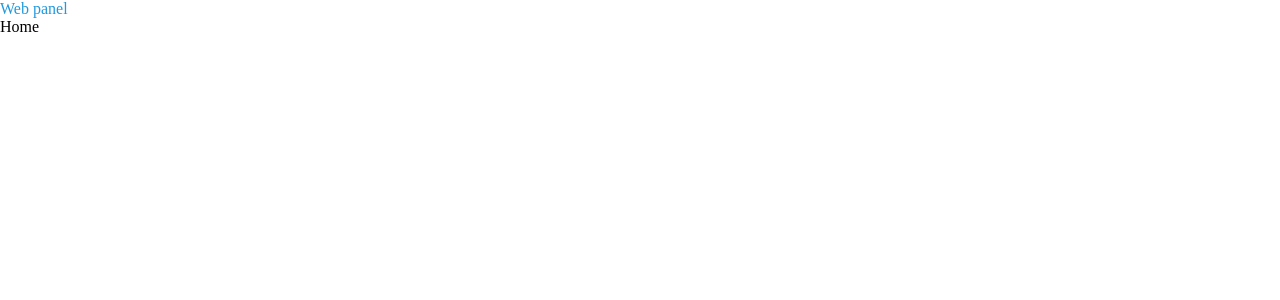
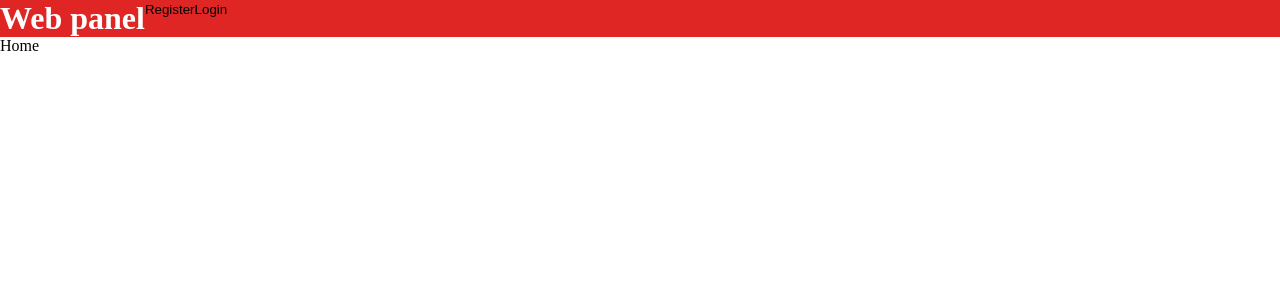
Before and after one commit to Roshanbhuvad/User-login-Registration-, a React (Create React App) app in the folder front/: page / in a window 1280 px wide. Shown: the top 300 px of the page. Built offline with nearby package versions, Linux system fonts and the light colour scheme.

Commit message:
Working on register and login page

```diff
--- /dev/null
+++ b/front/src/components/auth/AuthOptions.js
@@ -0,0 +1,17 @@
+import React from "react"
+import {useHistory} from "react-router-dom";
+
+export default function AuthOptions() {
+	const history = useHistory();
+
+	const register = () => history.push("/register");
+	const login = () => history.push("/login");
+
+	return (
+		<div>
+			<button onClick={register}>Register</button>
+			<button onClick={login}>Login</button>
+		</div>
+
+		)
+}
--- a/front/src/components/layout/Header.js
+++ b/front/src/components/layout/Header.js
@@ -1,11 +1,12 @@
 import React from "react";
 import {Link} from "react-router-dom";
-
+import AuthOptions from "../auth/AuthOptions"
 
 export default function Header() {
 	return (
-		<div>
-	<Link to="/">Web panel </Link>
-		</div>
+		<header id="header">
+	<Link to="/"><h1 className ="title">Web panel</h1></Link>
+	<AuthOptions />
+		</header>
 		)
 }
--- a/front/src/style.css
+++ b/front/src/style.css
@@ -31,3 +31,15 @@ button, input[type="submit"] {
 h1, h2, h3, h4, h5,h6, p, ul, ol{
 	margin: 1em 0;
 }
+
+/* header */
+
+#header {
+	display: flex;
+background-color: #e02525;
+}
+
+#header .title {
+	margin: 0;
+	color: #ffffff;
+}
```
